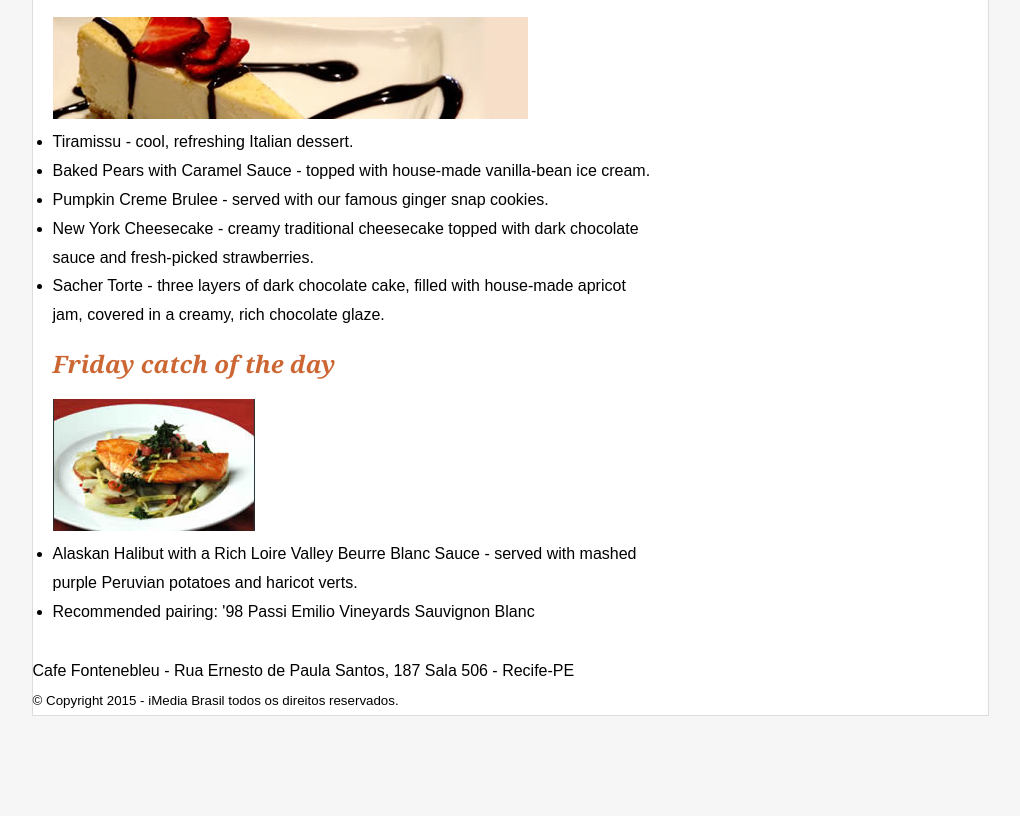
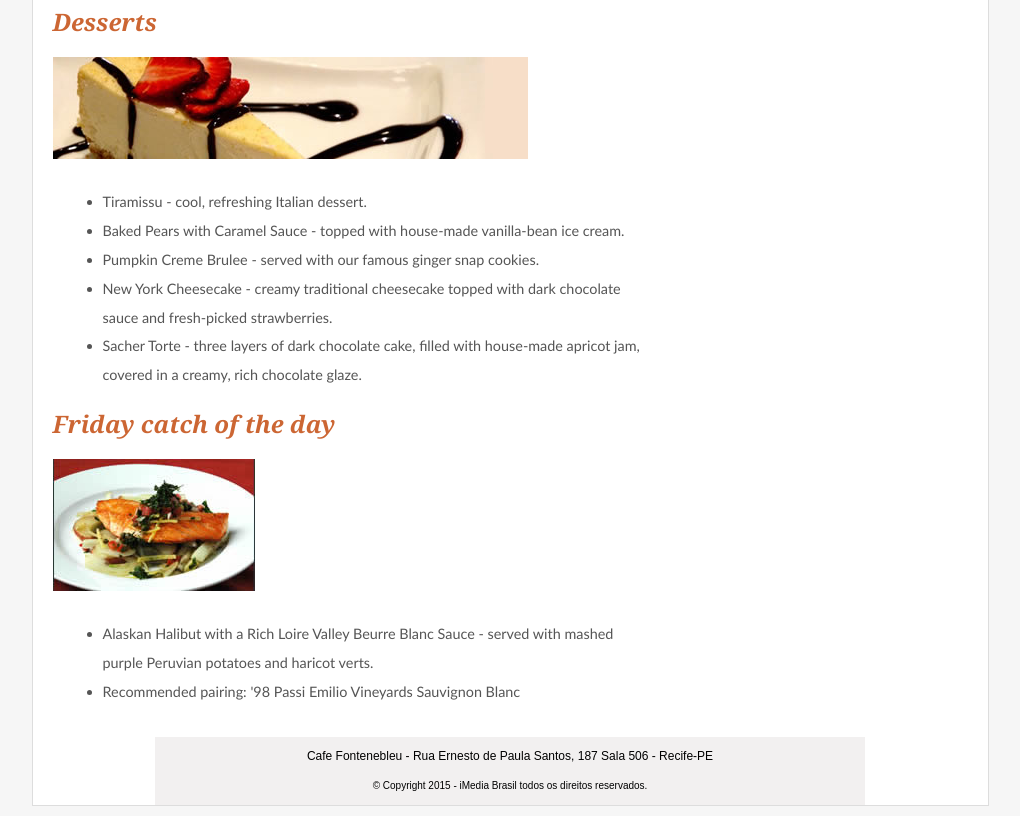
Before and after one commit to pedroccorrea/html-udemy, a plain HTML site: page unidade11-projeto/exercicios/menu.html in a window 1280 px wide. Shown: the part 1226-2042 px from the top of the page, without its empty margins (130-1150 px from the left). Before the commit the page ends 1952 px from the top, so only its background shows below. Drawn offline with Linux system fonts and the light colour scheme.

Commit message:
Projeto unidade 11
Finalizando o projeto da unidade 11.

```diff
--- a/unidade11-projeto/exercicios/menu.html
+++ b/unidade11-projeto/exercicios/menu.html
@@ -50,6 +50,15 @@
                width: 600px;
                float: left;
            }
+           article ul {
+               margin-top: 20px;
+           }
+           article li {
+               color: #555;
+               font-size: 0.9em;
+               margin-left: 50px;
+               font-family: 'Trebuchet MS', 'Lucida Sans Unicode', 'Lucida Grande', 'Lucida Sans', Arial, sans-serif;
+           }
 
            h1, h2 {
                font-family: Georgia, 'Times New Roman', Times, serif;
@@ -61,6 +70,7 @@
                margin-top: 15px;
                margin-bottom: 50px;
                font-size: 2.5em;
+               text-align: center;
 
            }
 
@@ -72,10 +82,17 @@
                width: 300px;
                float: right;
                clear: right;
+               margin-top: 50px;
            }
 
            footer{
                clear: both;
+               background-color: rgb(242, 240, 240);
+               text-align: center;
+               width: 700px;
+               margin: auto;
+               font-size: 0.75em;
+               padding: 5px;
            }
         </style>
 	</head>
@@ -158,7 +175,9 @@
             </div>
 
             <footer>
-                <p>Cafe Fontenebleu - Rua Ernesto de Paula Santos, 187 Sala 506 - Recife-PE</p>
+                <adress>
+                    <p>Cafe Fontenebleu - Rua Ernesto de Paula Santos, 187 Sala 506 - Recife-PE</p>
+                </adress>
                 <p><small>&copy Copyright 2015 - iMedia Brasil todos os direitos reservados.</small></p>
             </footer>
         </main>
```
Also changed, not shown: unidade11-projeto/exercicios/special-events.html (+13 -13 lines).
